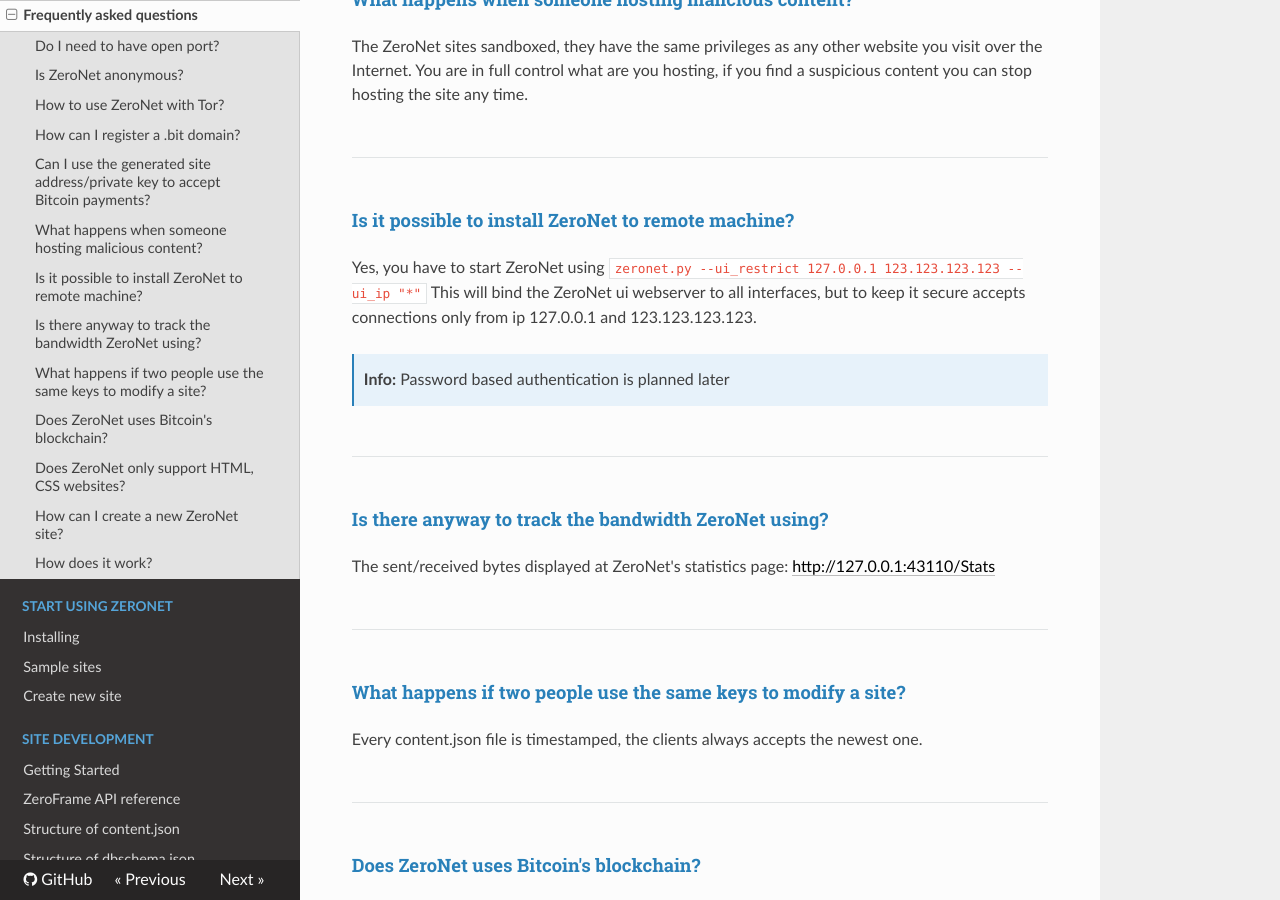
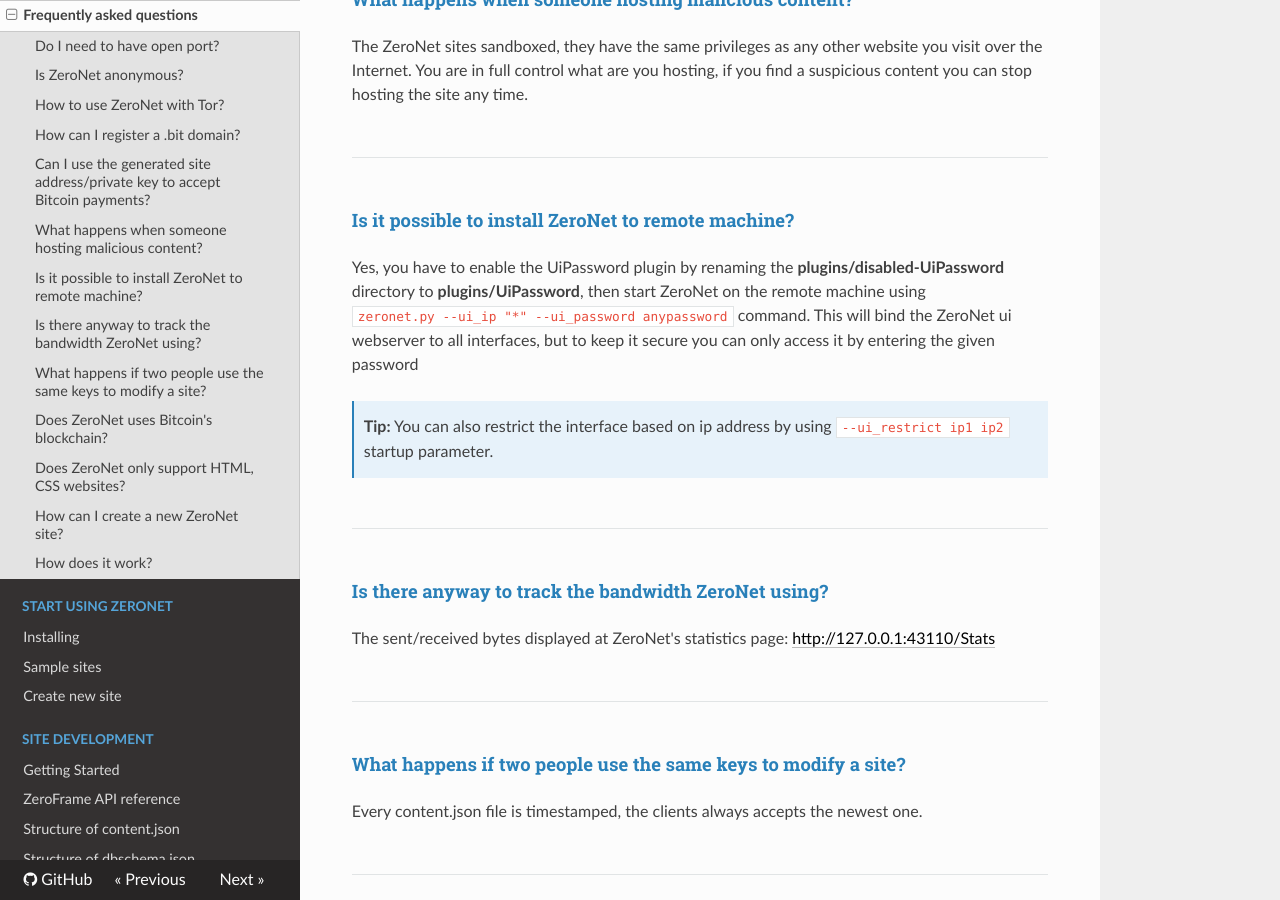
Before and after one commit to HelloZeroNet/Documentation, an MkDocs documentation site: the page built from docs/faq.md, in a window 1280 px wide and 900 px high, scrolled down 2287 px. Built offline with MkDocs 1.6.1, drawn with Linux system fonts in a browser that asks for light colours; nearby versions of some CDN libraries; comment, search, counter and statistics services are not loaded; old or Windows-style settings are respelled for this version of MkDocs.

Commit message:
Update remote access with UiPassword plugin possibility

```diff
--- a/docs/faq.md
+++ b/docs/faq.md
@@ -99,11 +99,11 @@
 
 
 #### Is it possible to install ZeroNet to remote machine?
-Yes, you have to start ZeroNet using `zeronet.py --ui_restrict 127.0.0.1 123.123.123.123 --ui_ip "*"`
-This will bind the ZeroNet ui webserver to all interfaces, but to keep it secure
-accepts connections only from ip 127.0.0.1 and 123.123.123.123.
+Yes, you have to enable the UiPassword plugin by renaming the __plugins/disabled-UiPassword__ directory to __plugins/UiPassword__,
+then start ZeroNet on the remote machine using <br>`zeronet.py --ui_ip "*" --ui_password anypassword` command.
+This will bind the ZeroNet ui webserver to all interfaces, but to keep it secure you can only access it by entering the given password
 
-> __Info:__ Password based authentication is planned later
+> __Tip:__ You can also restrict the interface based on ip address by using `--ui_restrict ip1 ip2` startup parameter.
 
 
 ---
```
